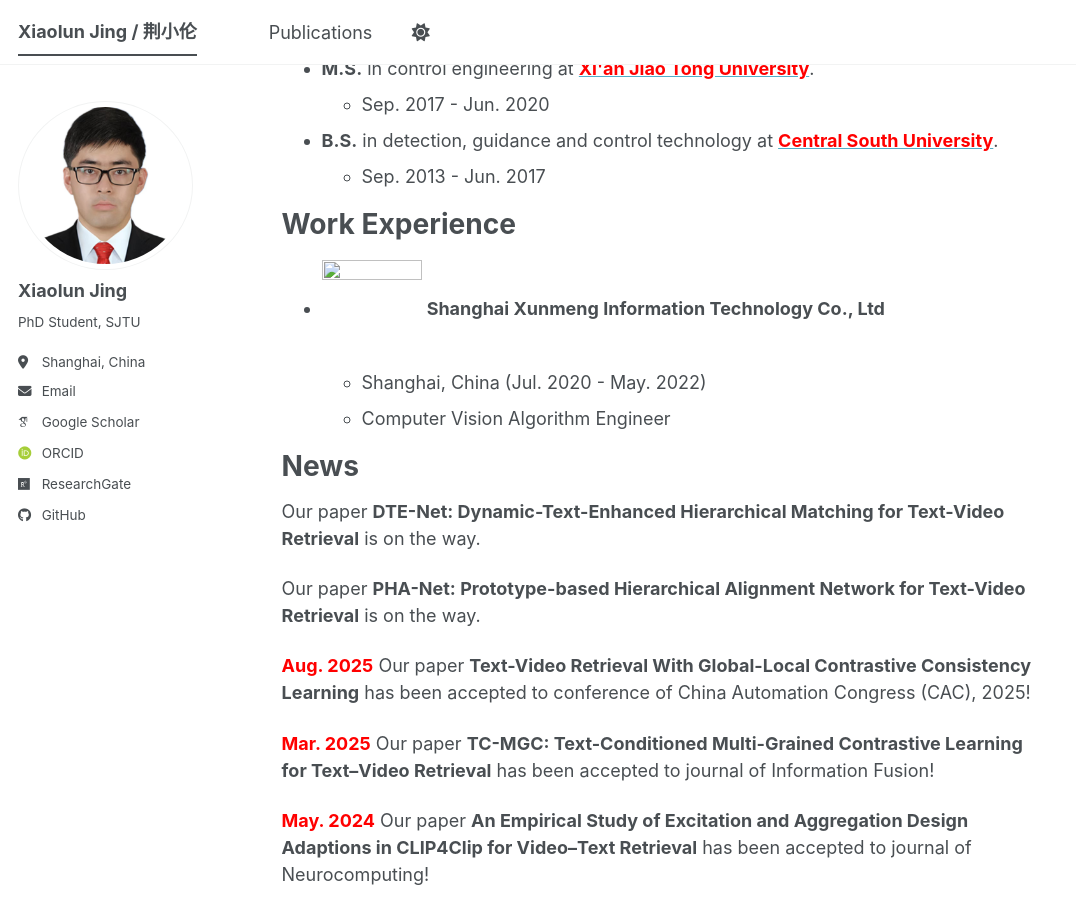
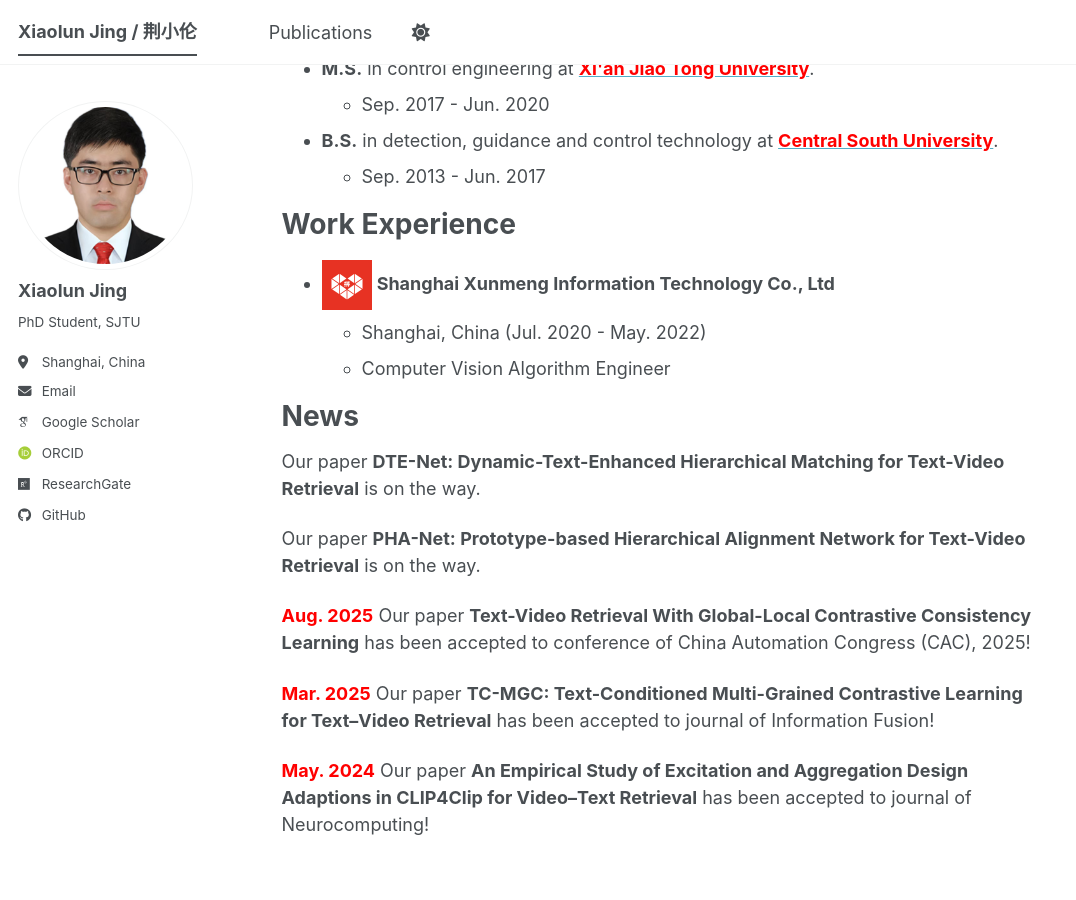
Before and after one commit to JingXiaolun/JingXiaolun.github.io, a Jekyll site: the page built from _pages/about.md, in a window 1280 px wide and 900 px high, scrolled down 363 px. Shown: the whole window, without its empty margins (0-1076 px from the left). Built offline with Jekyll 4.4.1, drawn with Linux system fonts in a browser that asks for light colours; some web fonts are replaced; a script bundle is joined from its source files by our own code; library files that are not in the unit come from our copies.

Commit message:
Update about.md

```diff
--- a/_pages/about.md
+++ b/_pages/about.md
@@ -21,7 +21,7 @@ Hi, I am a Ph.D. candidate in the School of Automation and Intelligent Sensing a
   - Sep. 2013 - Jun. 2017
 
 # Work Experience
-- <img src="pdd.png" width = "100" height = "100" alt="" align=center /> **Shanghai Xunmeng Information Technology Co., Ltd**
+- <img src="../images/pdd.png" width = "50" height = "50" alt="" align=center /> **Shanghai Xunmeng Information Technology Co., Ltd**
   - Shanghai, China (Jul. 2020 - May. 2022)
   - Computer Vision Algorithm Engineer
 
```
